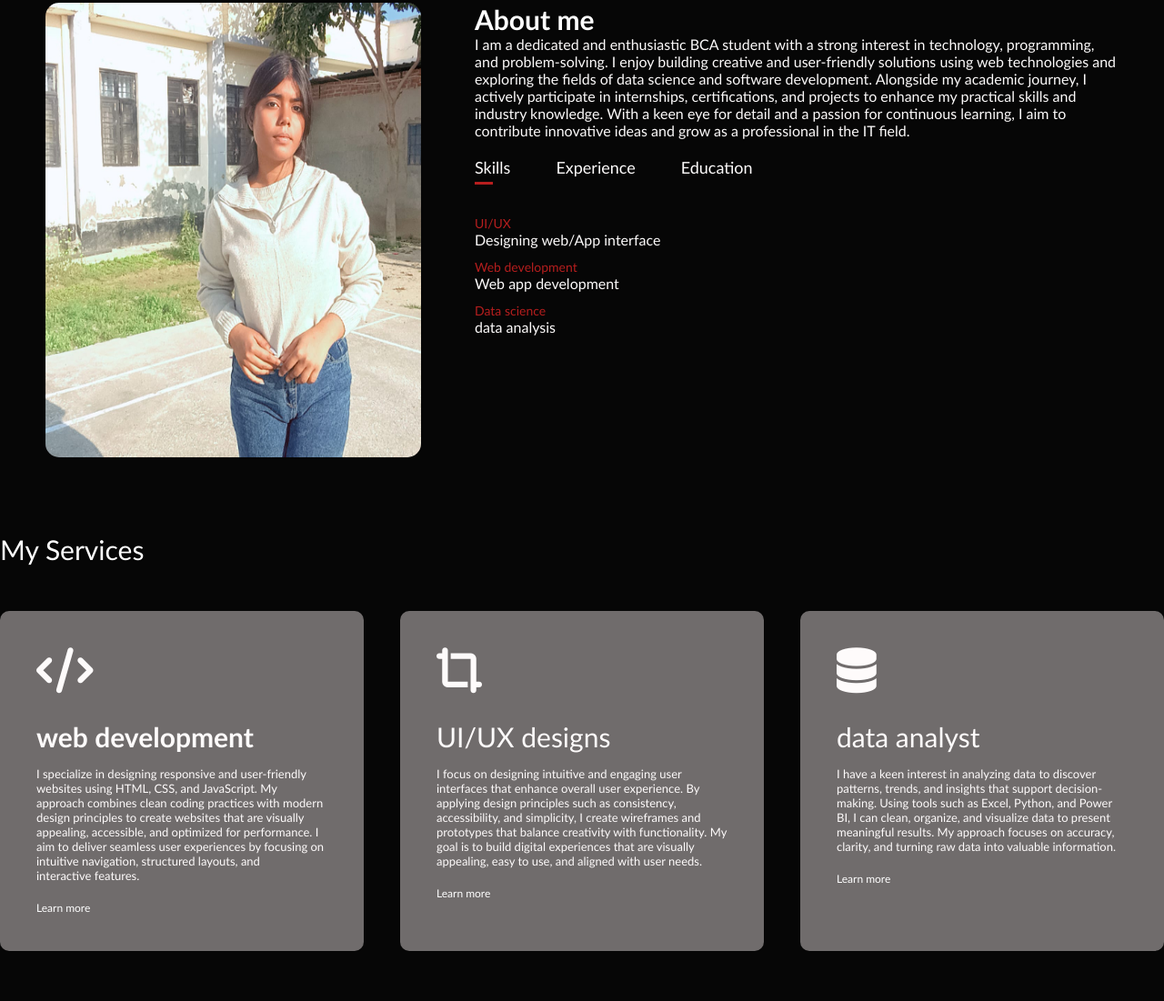
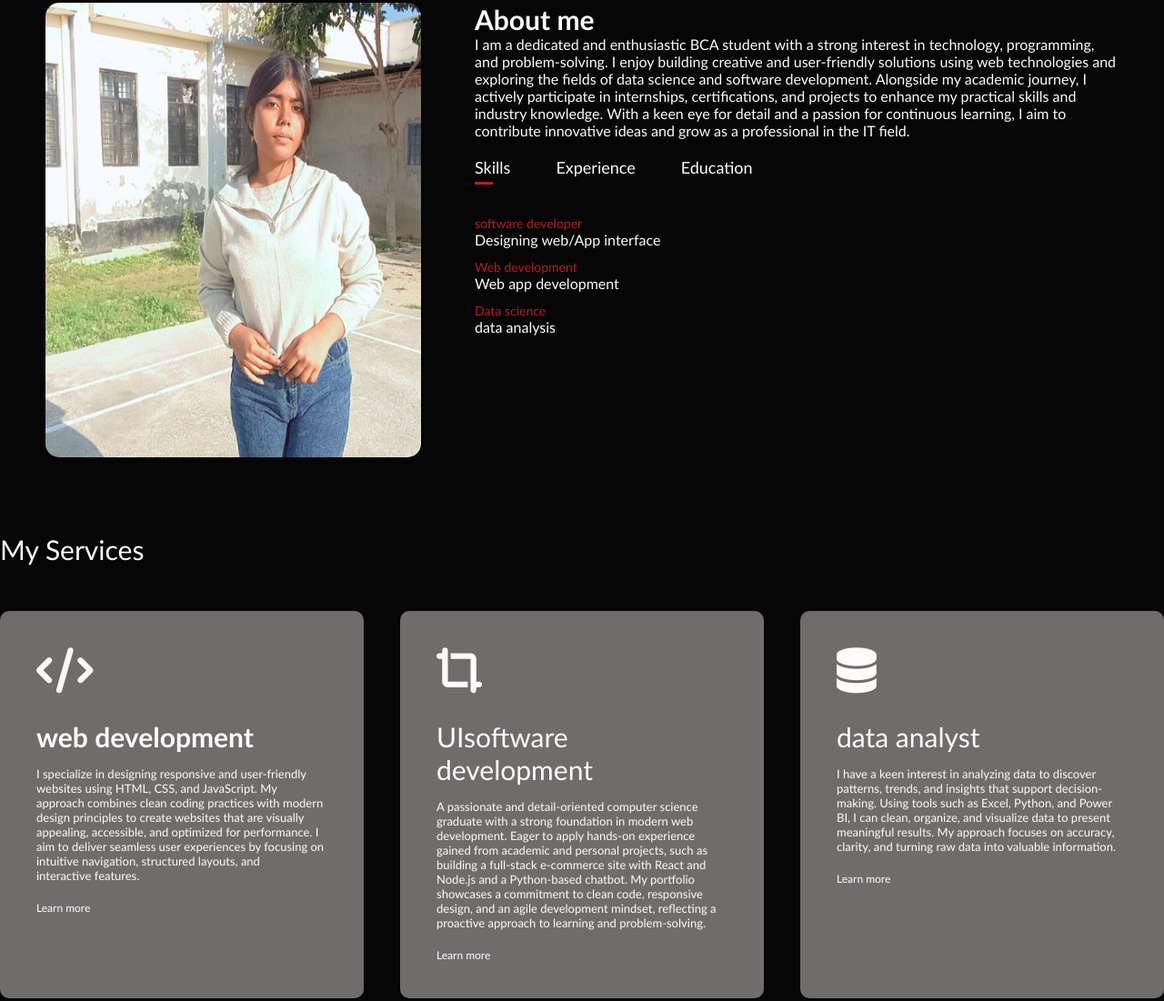
Before and after one commit to annnuu01/My-portfolio, a plain HTML site: page Index.html in a window 1280 px wide. Shown: the part 759-1860 px from the top of the page at 91% size. Drawn offline with Linux system fonts and the light colour scheme.

Commit message:
Update Index.html

```diff
--- a/Index.html
+++ b/Index.html
@@ -48,7 +48,7 @@
 </div>
 <div class="tab-contents active-tab" id="skills">
   <ul>
-    <li><span>UI/UX</span><br>Designing web/App interface</li>
+    <li><span>software developer</span><br>Designing web/App interface</li>
     <li><span>Web development</span><br>Web app development</li>
     <li><span>Data science</span><br>data analysis</li>
   </ul>
@@ -84,8 +84,8 @@
      </div>
      <div>
       <i class="fa-solid fa-crop-simple"></i>
-      <h2>UI/UX designs</h2>
-      <p>I focus on designing intuitive and engaging user interfaces that enhance overall user experience. By applying design principles such as consistency, accessibility, and simplicity, I create wireframes and prototypes that balance creativity with functionality. My goal is to build digital experiences that are visually appealing, easy to use, and aligned with user needs.</p>
+      <h2>UIsoftware development</h2>
+      <p>A passionate and detail-oriented computer science graduate with a strong foundation in modern web development. Eager to apply hands-on experience gained from academic and personal projects, such as building a full-stack e-commerce site with React and Node.js and a Python-based chatbot. My portfolio showcases a commitment to clean code, responsive design, and an agile development mindset, reflecting a proactive approach to learning and problem-solving.</p>
       <a href="#">Learn more</a>
      </div>
      <div>
```
